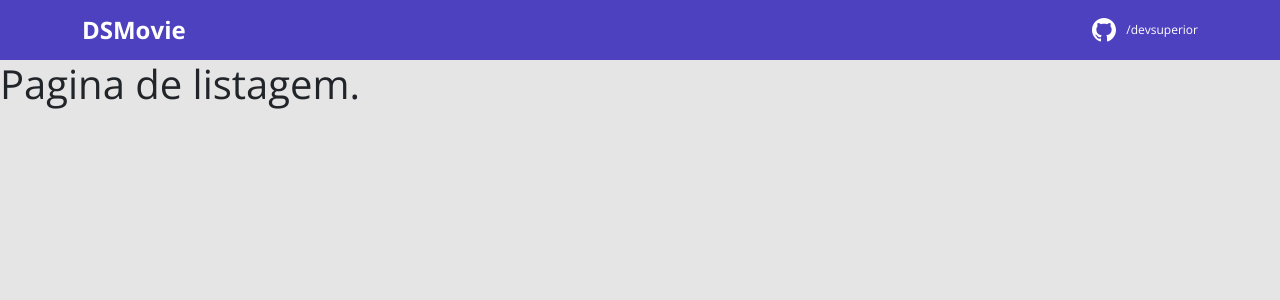
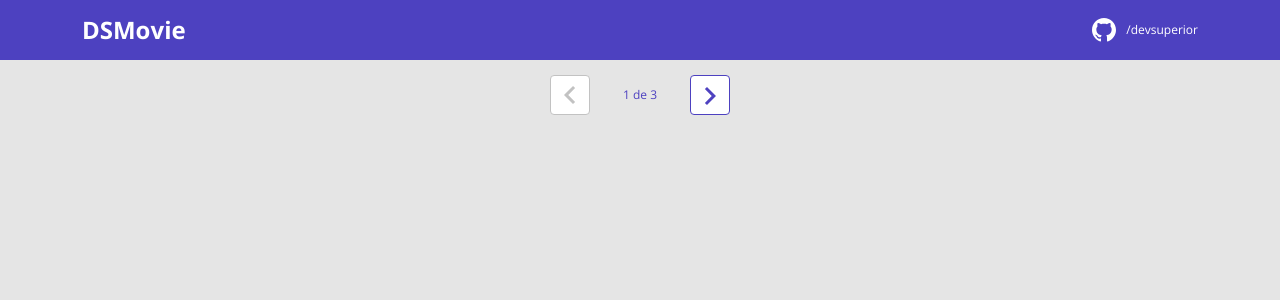
Before and after one commit to munhozmarco/dsmovie, a React (Create React App) app in the folder frontend/: page / in a window 1280 px wide. Shown: the top 300 px of the page. Built offline with nearby package versions, Linux system fonts and the light colour scheme.

Commit message:
Pagination layout  - Configuração Pagina

```diff
--- a/frontend/src/components/Navbar/index.tsx
+++ b/frontend/src/components/Navbar/index.tsx
@@ -1,4 +1,4 @@
-import {ReactComponent as GithubIcon} from 'assest/img/github.svg' ;
+import {ReactComponent as GithubIcon} from 'assets/img/github.svg' ;
 import './styles.css';
 function Navbar(){
     return(<header>
--- /dev/null
+++ b/frontend/src/components/Pagination/index.tsx
@@ -0,0 +1,18 @@
+import {ReactComponent as Arrow} from 'assets/img/arrow.svg';
+import './styles.css';
+function Pagination() {
+  return (
+    <div className="dsmovie-pagination-container">
+      <div className="dsmovie-pagination-box">
+        <button className="dsmovie-pagination-button" disabled={true}>
+          <Arrow />
+        </button>
+        <p>{`${1} de ${3}`}</p>
+        <button className="dsmovie-pagination-button" disabled={false}>
+          <Arrow className="dsmovie-flip-horizontal" />
+        </button>
+      </div>
+    </div>
+  );
+}
+export default Pagination ;
--- /dev/null
+++ b/frontend/src/components/Pagination/styles.css
@@ -0,0 +1,53 @@
+.dsmovie-pagination-container {
+    padding: 15px 0;
+    display: flex;
+    justify-content: center;
+    align-items: center;
+}
+
+.dsmovie-pagination-box {
+    width: 180px;
+    display: flex;
+    justify-content: space-between;
+    align-items: center;
+}
+
+.dsmovie-pagination-box form {
+    width: 100%;
+    display: flex;
+}
+
+.dsmovie-pagination-button {
+    width: 40px;
+    height: 40px;
+    border-radius: 4px;
+    background-color: #fff;
+    display: flex;
+    justify-content: center;
+    align-items: center;
+    border: 1px solid var(--color-primary);
+    cursor: pointer;
+}
+
+.dsmovie-pagination-button svg {
+    filter: brightness(0) saturate(100%) invert(26%) sepia(19%) saturate(7395%) hue-rotate(234deg) brightness(89%) contrast(92%);
+}
+
+.dsmovie-pagination-button:disabled {
+    border: 1px solid #c2c2c2;
+    cursor: unset;
+}
+
+.dsmovie-pagination-button:disabled svg {
+    filter: none;
+}
+
+.dsmovie-pagination-container p {
+    margin: 0;
+    font-size: 12px;
+    color: var(--color-primary);
+}
+
+.dsmovie-flip-horizontal {
+    transform: rotate(180deg);
+}
--- a/frontend/src/pages/Listing/index.tsx
+++ b/frontend/src/pages/Listing/index.tsx
@@ -1,7 +1,8 @@
+import  Pagination from "components/Pagination";
 function Listing()
 {
     return(
-        <h1> Pagina de listagem.</h1>
+       <Pagination />
     );
 }
 export default Listing;
```
Also changed, not shown: frontend/src/assets/img/arrow.svg (added), frontend/src/assets/img/github.svg (renamed from frontend/src/assest/img/github.svg).
